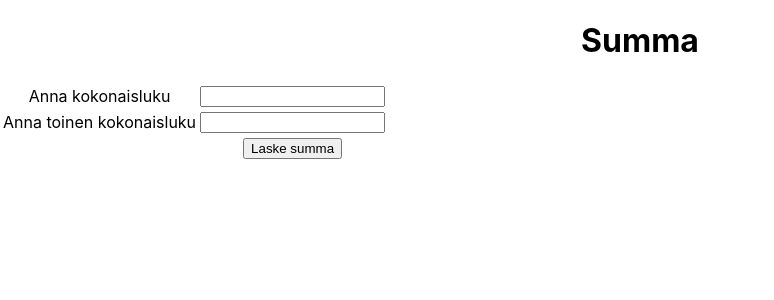
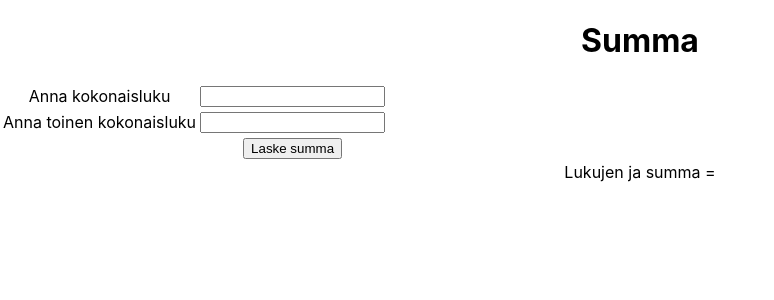
Before and after one commit to ambientia-academy-2023/react-laskin, a React (Create React App) app: page / in a window 1280 px wide. Shown: the top 300 px of the page, without its empty margins (0-774 px from the left). Built offline with nearby package versions, Linux system fonts and the light colour scheme.

Commit message:
summa laskuri toimii

```diff
--- a/src/Calculate.js
+++ b/src/Calculate.js
@@ -3,6 +3,17 @@
 import React, { useState} from 'react';
 
 function Calulate() {
+    const [num1, setnum1] = useState('');
+    const [num2, setnum2] = useState('');
+    const [sum, setsum] = useState('');
+    console.log(num1);
+
+    const calculateSum=function(){
+        let n1=parseInt(num1);
+        let n2=parseInt(num2);
+        setsum(n1+n2);
+        console.log(sum);
+    }
 
     return (
         <div>
@@ -10,12 +21,14 @@ function Calulate() {
             <table>
                 <thead></thead>
                 <tbody>
-                    <tr> <td><label>Anna kokonaisluku</label></td> <td><input type="text"></input></td></tr>
-                    <tr> <td><label>Anna toinen kokonaisluku</label></td> <td><input type="text"></input></td></tr>
-                    <tr> <td></td> <td><button>Laske summa</button></td></tr>
+                    <tr> <td><label>Anna kokonaisluku</label></td> <td>
+                        <input onChange={e=>setnum1(e.target.value)} type="text"></input></td></tr>
+                    <tr> <td><label>Anna toinen kokonaisluku</label></td> <td>
+                        <input onChange={e=>setnum2(e.target.value)} type="text"></input></td></tr>
+                    <tr> <td></td> <td><button onClick={calculateSum}>Laske summa</button></td></tr>
                 </tbody>
             </table>
-
+            <label>Lukujen {num1} ja {num2} summa = {sum}</label>
 
         </div>
 
```
